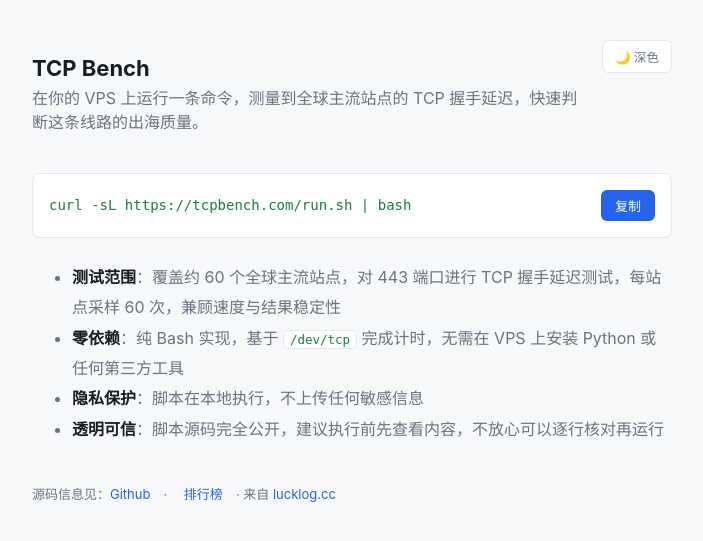
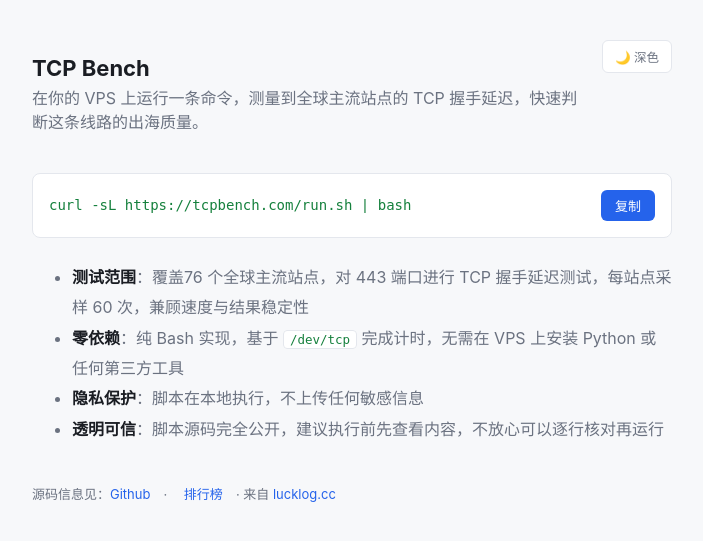
Before and after one commit to se-tang/TCPbench, a FastAPI app: page / in a window 1280 px wide. Shown: the top 541 px of the page, without its empty margins (288-991 px from the left). Run offline with FastAPI, Linux system fonts and the light colour scheme.

Commit message:
update site count to 76

```diff
--- a/backend/templates/index.html
+++ b/backend/templates/index.html
@@ -73,7 +73,7 @@
   </div>
 
   <ul>
-    <li><b>测试范围</b>：覆盖约 60 个全球主流站点，对 443 端口进行 TCP 握手延迟测试，每站点采样 60 次，兼顾速度与结果稳定性</li>
+    <li><b>测试范围</b>：覆盖76 个全球主流站点，对 443 端口进行 TCP 握手延迟测试，每站点采样 60 次，兼顾速度与结果稳定性</li>
     <li><b>零依赖</b>：纯 Bash 实现，基于 <code>/dev/tcp</code> 完成计时，无需在 VPS 上安装 Python 或任何第三方工具</li>
     <li><b>隐私保护</b>：脚本在本地执行，不上传任何敏感信息</li>
     <li><b>透明可信</b>：脚本源码完全公开，建议执行前先查看内容，不放心可以逐行核对再运行</li>
```
